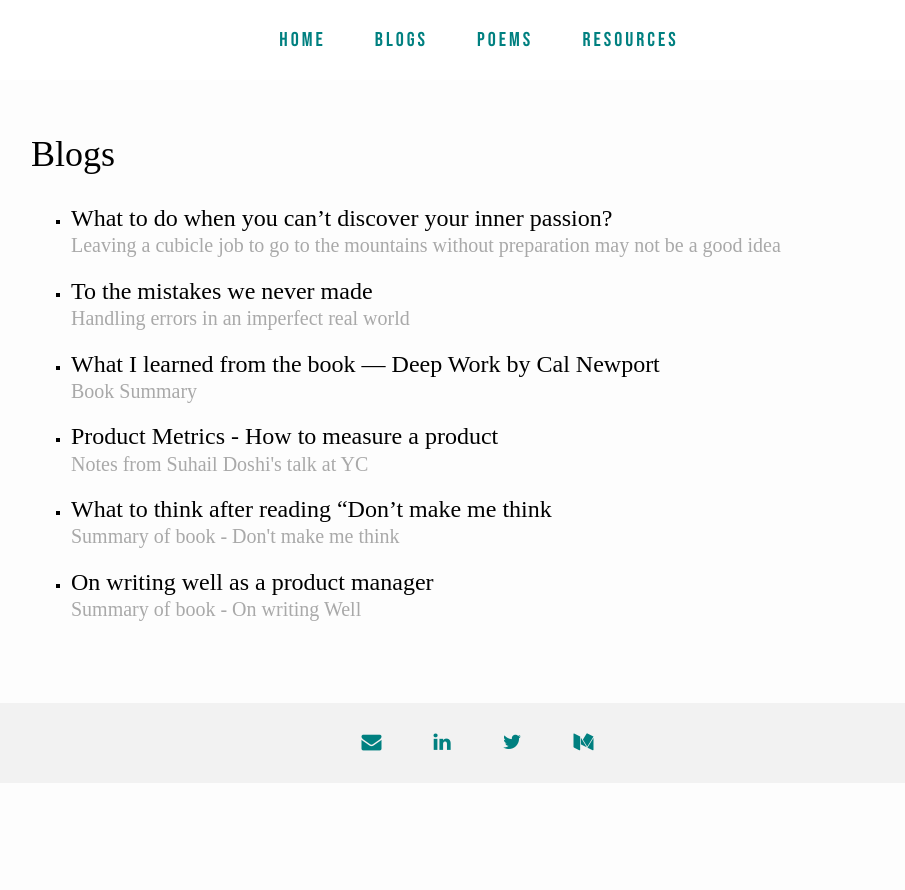
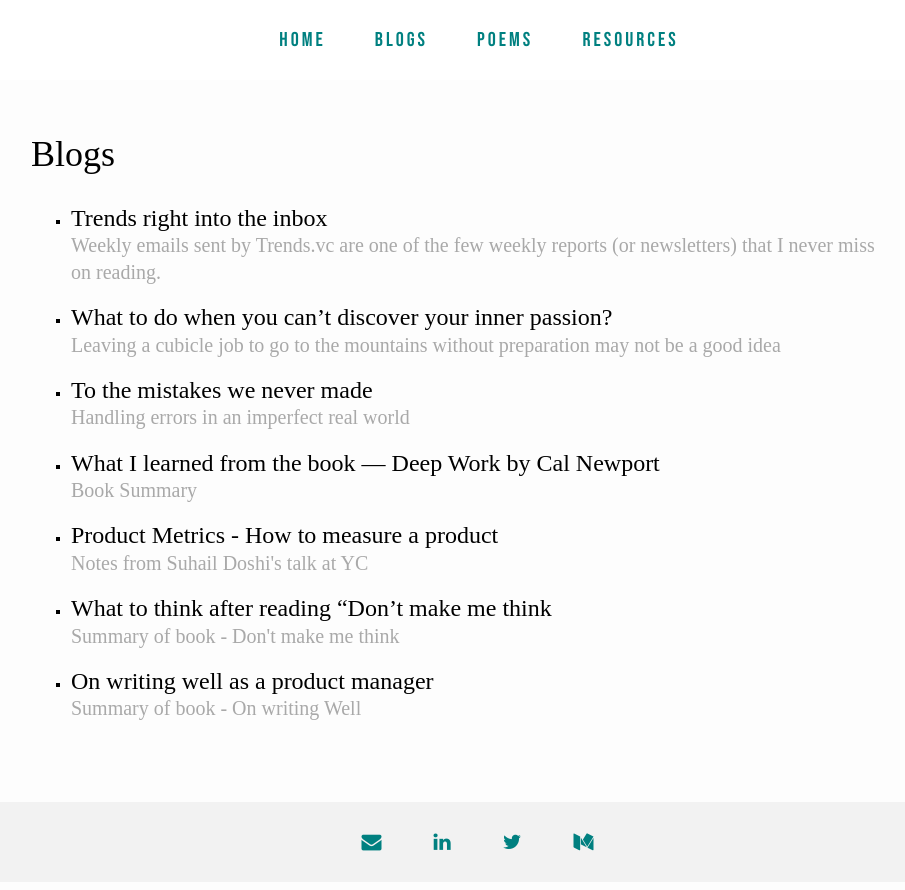
Before and after one commit to Rashmihere/Rashmihere.github.io, a Jekyll site: the page blogs.html, which Jekyll copies as it is, in a window 1280 px wide. Shown: the top 890 px of the page, without its empty margins (161-1066 px from the left). Built offline with Jekyll 4.4.1, drawn with Linux system fonts in a browser that asks for light colours; some web fonts are replaced.

Commit message:
New Post

```diff
--- a/blogs.html
+++ b/blogs.html
@@ -56,6 +56,19 @@
 
 
   <ul style = "list-style-type: square; margin-top:30px; margin-bottom:30px">
+    <li>
+      <h3>
+      <a class = "blog-post" href = "/blogs/trendsvc" target = blank>
+        Trends right into the inbox
+      </a>
+      <span class = "blog-description">
+        Weekly emails sent by Trends.vc are one of the few weekly reports (or newsletters) that I never miss on reading.
+      </span>
+    </h3>
+  </n>
+    </li>
+
+
     <li>
       <h3>
       <a class = "blog-post" href = "/blogs/Passion" target = blank>
```
Also changed, not shown: _posts/2020-09-14-trendsvc.md (added, +43 -0 lines).
